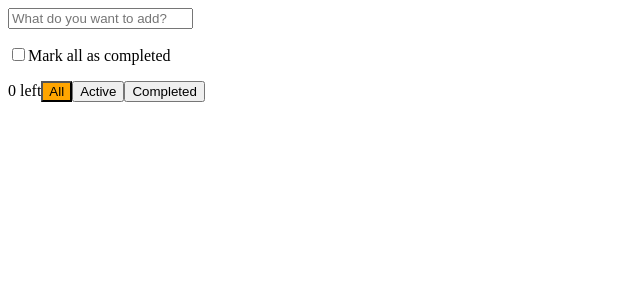
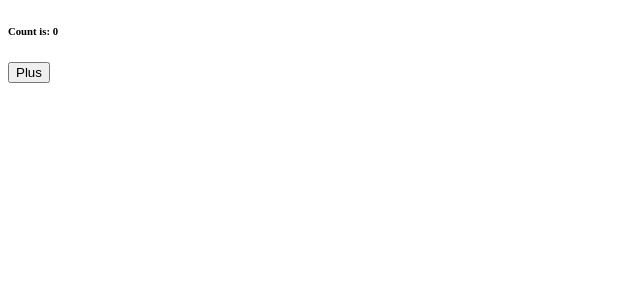
Before and after one commit to kyore/react-test, a React (Create React App) app: page / in a window 1280 px wide. Shown: the top 300 px of the page, without its empty margins (0-640 px from the left). Built offline with nearby package versions, Linux system fonts and the light colour scheme.

Commit message:
starting hook

```diff
--- a/src/Components/App.js
+++ /dev/null
@@ -1,88 +0,0 @@
-import React from "react";
-import Form from "./Form";
-import Todo from "./Todo";
-import FilterRow from "./FilterRow";
-
-export default class App extends React.Component {
-    constructor(props) {
-        super(props);
-        this.state = {
-            text: '',
-            show: 'all',
-            items: [],
-        };
-
-        this.onInputChange = this.onInputChange.bind(this);
-        this.onFormSubmit = this.onFormSubmit.bind(this);
-        this.onCompleteAll = this.onCompleteAll.bind(this);
-        this.onFilterButtonClicked = this.onFilterButtonClicked.bind(this);
-        this.onItemInputChecked = this.onItemInputChecked.bind(this);
-    }
-
-    onItemInputChecked(value, item_id) {
-        this.setState(state => ({
-            items: state.items.map(item => item.id === item_id ? {...item, completed: value} : item),
-            text: state.text,
-            show: state.show
-        }))
-    }
-
-
-    onFilterButtonClicked(value) {
-        this.setState({show: value})
-    }
-
-    onCompleteAll(value) {
-        this.setState(state => ({
-            items: state.items.map(item => {
-                return {...item, completed: value}
-            }),
-            text: this.state.text
-        }))
-    }
-
-    onInputChange(value) {
-        this.setState({text: value})
-    }
-
-    onFormSubmit(e) {
-        e.preventDefault();
-        if (this.state.text.length === 0) {
-            return;
-        }
-
-        const newItem = {
-            text: this.state.text,
-            id: new Date(),
-            completed: false,
-        };
-
-        this.setState(state => ({
-            items: state.items.concat(newItem),
-            text: ''
-        }))
-    }
-
-    render() {
-        return (
-            <div>
-                <Form
-                    text={this.state.text}
-                    onInputChange={this.onInputChange}
-                    onFormSubmit={this.onFormSubmit}
-                    onCompleteAll={this.onCompleteAll}
-                />
-                <Todo
-                    items={this.state.items}
-                    show={this.state.show}
-                    onRowChecked={this.onItemInputChecked}
-                />
-                <FilterRow
-                    itemCount={this.state.items.length}
-                    onFilterButtonClicked={this.onFilterButtonClicked}
-                    currentFilter={this.state.show}
-                />
-            </div>
-        )
-    }
-}
--- a/src/Components/FilterRow.css
+++ /dev/null
@@ -1,4 +0,0 @@
-.current {
-    background-color: orange;
-    color: #000000;
-}
--- a/src/Components/FilterRow.js
+++ /dev/null
@@ -1,34 +0,0 @@
-import React from "react";
-
-import './FilterRow.css';
-
-export default class FilterRow extends React.Component {
-    constructor(props) {
-        super(props);
-        this.handleButtonClick = this.handleButtonClick.bind(this);
-    }
-
-
-    handleButtonClick(e) {
-        this.props.onFilterButtonClicked(e.target.value)
-    }
-
-    render() {
-        const current = this.props.currentFilter;
-
-        return (
-            <div>
-                <span>{this.props.itemCount} left</span>
-                <button onClick={this.handleButtonClick} value="all"
-                        className={current === 'all' ? `current` : ''}>All
-                </button>
-                <button onClick={this.handleButtonClick} value="active"
-                        className={current === 'active' ? `current` : ''}>Active
-                </button>
-                <button onClick={this.handleButtonClick} value="completed"
-                        className={current === 'completed' ? `current` : ''}>Completed
-                </button>
-            </div>
-        )
-    }
-}
--- a/src/Components/Form.js
+++ /dev/null
@@ -1,37 +0,0 @@
-import React from "react";
-
-class Form extends React.Component {
-    constructor(props) {
-        super(props);
-        this.handleSubmit = this.handleSubmit.bind(this);
-        this.handleChange = this.handleChange.bind(this);
-        this.handleCompleteAll = this.handleCompleteAll.bind(this);
-    }
-
-    handleChange(e) {
-        this.props.onInputChange(e.target.value)
-    }
-
-    handleSubmit(e) {
-        this.props.onFormSubmit(e);
-    }
-
-    handleCompleteAll(e) {
-        this.props.onCompleteAll(e.target.checked);
-    }
-
-    render() {
-        return (
-            <form onSubmit={this.handleSubmit}>
-                <input type="text" placeholder="What do you want to add?" onChange={this.handleChange}
-                       value={this.props.text}/>
-                <p>
-                    <input type="checkbox" onChange={this.handleCompleteAll}/>
-                    Mark all as completed
-                </p>
-            </form>
-        );
-    }
-}
-
-export default Form
--- a/src/Components/Todo.js
+++ /dev/null
@@ -1,59 +0,0 @@
-import React from "react";
-
-class TodoItem extends React.Component {
-    constructor(props) {
-        super(props);
-        this.handleItemChecked = this.handleItemChecked.bind(this);
-    }
-
-    handleItemChecked(e) {
-        this.props.onItemChecked(e.target.checked, this.props.item.id)
-    }
-
-    render() {
-        const text = this.props.item.text;
-        const item = this.props.item.completed ? <s>{text}</s> : <span>{text}</span>;
-
-        return (
-            <li>
-                <label>
-                    <input type="checkbox"
-                           checked={this.props.item.completed}
-                           onChange={this.handleItemChecked}/>
-                </label>
-                {item}
-            </li>
-        )
-    }
-}
-
-
-class Todo extends React.Component {
-    render() {
-        const items = this.props.items;
-        const show = this.props.show;
-        const rows = [];
-
-        const newItems = items.filter(item => {
-            if (show === 'completed') {
-                return item.completed
-            } else if (show === 'active') {
-                return !item.completed
-            }
-            return item
-        });
-
-        newItems.forEach(item => {
-            rows.push(
-                <TodoItem key={item.id} item={item} onItemChecked={this.props.onRowChecked}/>
-            )
-        });
-
-        return (
-            <ul>{rows}</ul>
-        )
-    }
-}
-
-
-export default Todo;
--- a/src/index.js
+++ b/src/index.js
@@ -1,12 +1,27 @@
-import React from 'react';
+import React, {useState} from 'react';
 import ReactDOM from 'react-dom';
-import App from "./Components/App";
 
 import * as serviceWorker from './serviceWorker';
 
 
+function Example() {
+    const [count, setCount] = useState(0);
+
+    function handleCount() {
+        setCount(count + 1)
+    }
+
+    return (
+        <div>
+            <h6>Count is: {count}</h6>
+            <button onClick={handleCount}>Plus</button>
+        </div>
+    )
+}
+
+
 ReactDOM.render(
-    <App/>,
+    <Example/>,
     document.getElementById('root')
 );
 
```
